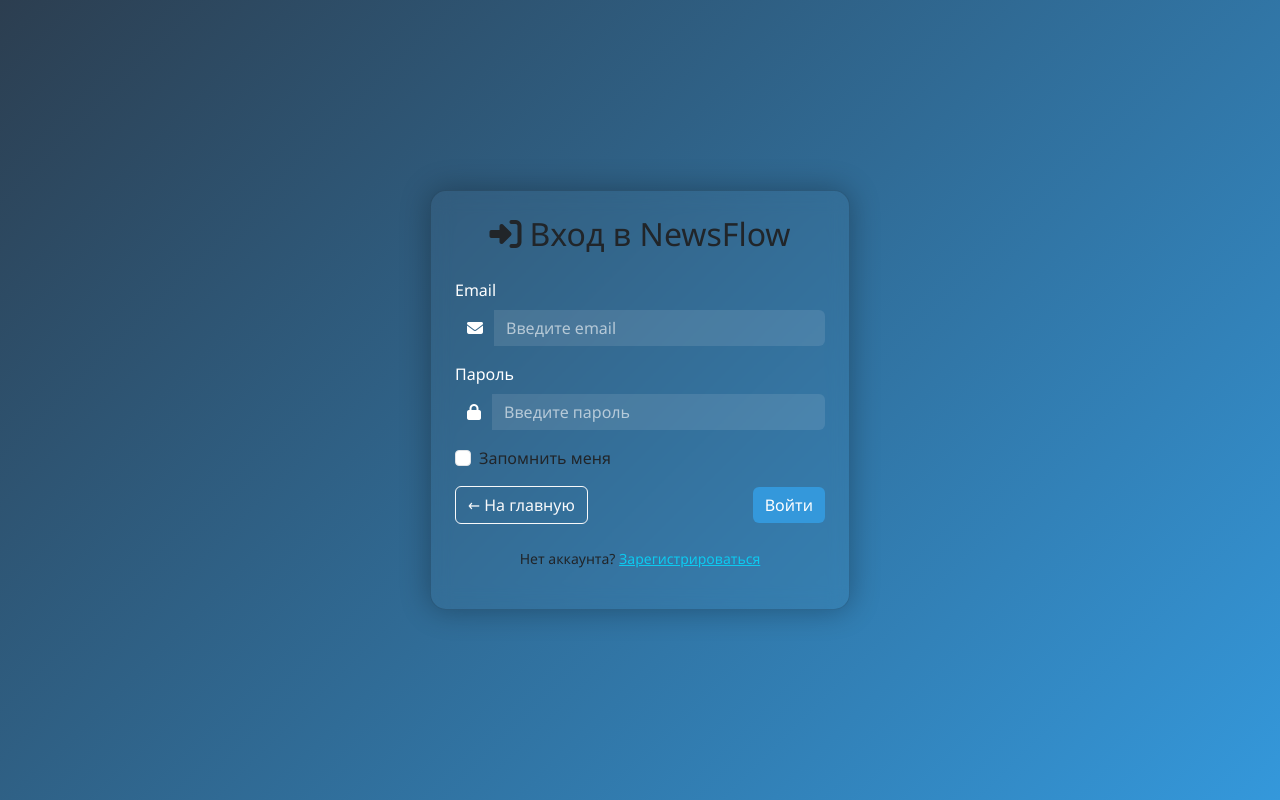
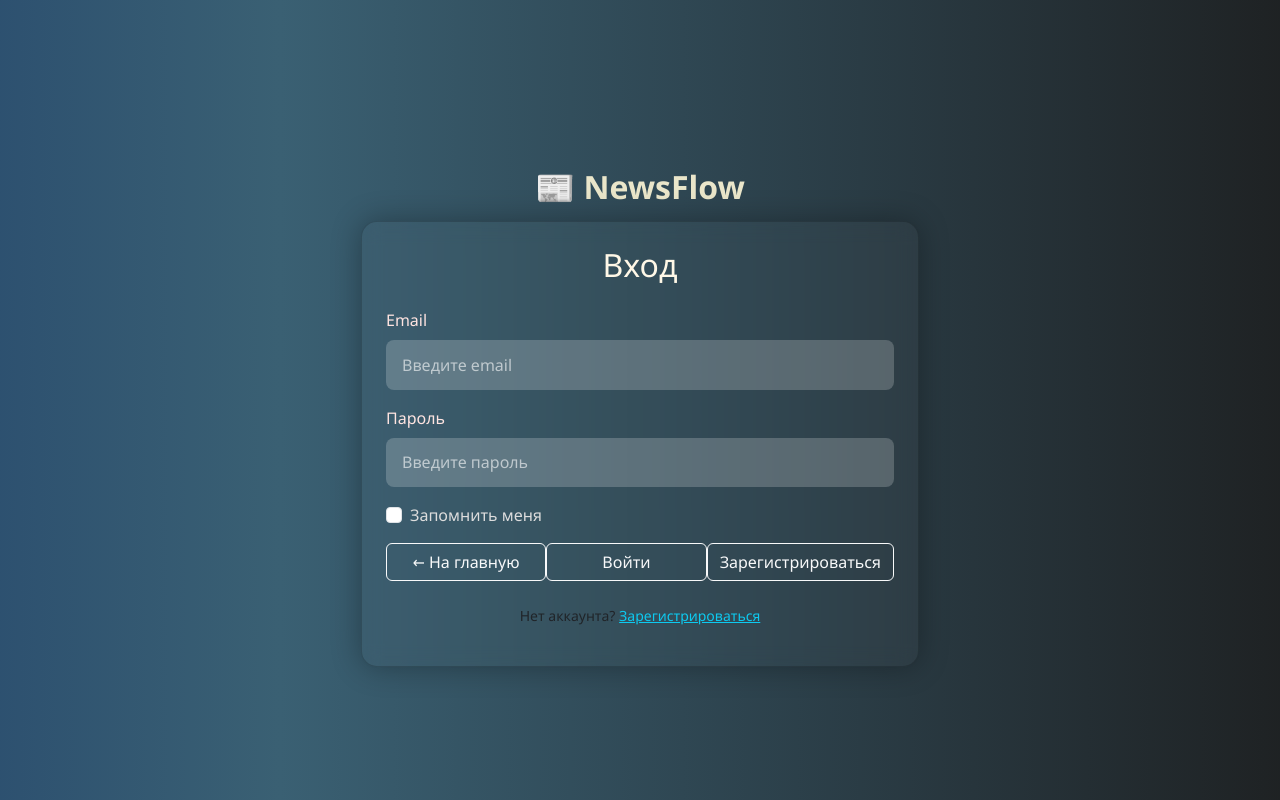
Before and after one commit to Vladchep05/NewsFlow, a Flask app: page /login in a window 1280 px wide. Run offline with Flask 3, Linux system fonts and the light colour scheme.

Commit message:
создал ветку Dev

```diff
--- a/app.py
+++ b/app.py
@@ -14,20 +14,33 @@ app.config['SQLALCHEMY_DATABASE_URI'] = 'sqlite:///data.db'
 app.config['SQLALCHEMY_TRACK_MODIFICATIONS'] = False
 app.config['PERMANENT_SESSION_LIFETIME'] = timedelta(days=365)
 
+db_sess = None
+
 
 @app.route('/')
-@app.route('/home')
 def base_win():
-    return render_template('base.html')
+    global db_sess
+    id = session.get('id', None)
+    if id:
+        user = db_sess.query(User).filter(User.id == id).first()
+        return render_template(
+            'base.html',
+            user_authenticated=True,
+            username=user.username,
+            avatar_url=user.avatar
+        )
+    else:
+        return render_template(
+            'base.html',
+            user_authenticated=False
+        )
 
 
 @app.route('/register', methods=['POST', 'GET'])
 def register():
-    usr_data = [session.get('id', None), session.get('email', None), session.get('password', None)]
+    global db_sess
     form = RegistrationForm()
     if form.validate_on_submit():
-        db_sess = db_session.create_session()
-
         # Получаем данные регестрации
         username = form.username.data
         email = form.email.data
@@ -37,12 +50,12 @@ def register():
         check_username = db_sess.query(User).filter(User.username == username).first()
         if check_username:
             flash('Пользователь с таким именем уже существует!', category='error_username')
-            return redirect(url_for('register'))
+            return render_template('registration.html', form=form)
 
         check_email = db_sess.query(User).filter(User.email == email).first()
         if check_email:
             flash('Пользователь с таким email уже существует!', category='error_email')
-            return redirect(url_for('register'))
+            return render_template('registration.html', form=form)
 
         # Хешируем пароль
         hashed_password = generate_password_hash(password)
@@ -60,8 +73,6 @@ def register():
         db_sess.commit()
 
         session['id'] = new_user.id
-        session['email'] = new_user.email
-        session['password'] = new_user.hashed_password
 
         return redirect('/')
 
@@ -72,14 +83,40 @@ def register():
 def login():
     form = LoginForm()
     if form.validate_on_submit():
-        # логика входа (проверка email/пароля, сессии и т.п.)
-        flash('Успешный вход!', 'success')
-        return redirect(url_for('profile'))  # или куда нужно
+        email = form.email.data
+        password = form.password.data
+        remember = form.remember.data
+
+        # Здесь будет логика проверки пользователя
+        if email == "admin@example.com" and password == "123456":
+            flash('Вы вошли!', 'success')
+            return redirect(url_for('home'))
+        else:
+            flash('Неверный email или пароль.', 'danger')
+
     return render_template('login.html', form=form)
 
 
+@app.route('/check', methods=['POST', 'GET'])
+def regist():
+    form = RegistrationForm()
+    print(session.get('id'))
+    return render_template('registration.html', form=form)
+
+
+@app.route('/exit', methods=['GET'])
+def exit():
+    session.pop('id')
+    return render_template(
+        'base.html',
+        user_authenticated=False
+    )
+
+
 def main():
+    global db_sess
     db_session.global_init("db/data.db")
+    db_sess = db_session.create_session()
     app.run(host='0.0.0.0', port=8080, debug=True)
 
 
--- a/static/css/login.css
+++ b/static/css/login.css
@@ -1,47 +1,93 @@
 body {
-    background: linear-gradient(135deg, #2c3e50, #3498db);
-    color: white;
+    background: linear-gradient(270deg,
+        #1F0E11,
+        #1E2B3C,
+        #2F4F4F,
+        #102C54,
+        #2B2B2B,
+        #2C5364,
+        #3C3F41,
+        #0F2027,
+        #203A43,
+        #16222A,
+        #1B2735,
+        #2E3A59,
+        #1C1C1C,
+        #3A6073,
+        #082567
+    );
+    background-size: 1200% 1200%;
+    animation: smoothGradient 180s ease infinite;
+    min-height: 100vh;
+    display: flex;
+    align-items: center;
+    justify-content: center;
+    color: #2c3e50;
     font-family: 'Segoe UI', Tahoma, Geneva, Verdana, sans-serif;
-    min-height: 100vh;
 }
 
-.login-card {
+@keyframes smoothGradient {
+    0%, 100% { background-position: 0% 50%; }
+    50% { background-position: 100% 50%; }
+}
+
+.card {
     border-radius: 1rem;
     box-shadow: 0 0 30px rgba(0,0,0,0.3);
     background-color: rgba(255,255,255,0.025);
     backdrop-filter: blur(10px);
-    width: 100%;
-    max-width: 420px;
 }
 
 .form-label {
-    color: #fff;
-    font-weight: 500;
-}
-
-.input-group-text {
-    border: none;
+    color: #FFE4E1;
 }
 
 .form-control {
-    background-color: rgba(255,255,255,0.1);
-    color: #fff;
+    background-color: rgba(255,255,255,0.2);
+    color: white;
     border: none;
+    padding: 0.8rem 1rem;
+    border-radius: 0.5rem;
 }
 
 .form-control::placeholder {
     color: rgba(255,255,255,0.6);
 }
 
-.btn-primary {
-    background-color: #3498db;
-    border: none;
+.form-check-label {
+    color: #ddd;
 }
 
-.btn-primary:hover {
-    background-color: #2980b9;
+.heading-title {
+    color: #FFF8E7;
 }
 
-.btn-outline-light:hover {
-    background-color: rgba(255,255,255,0.2);
+.heading-title:hover {
+    transform: scale(1.02);
 }
+
+.d-flex .btn {
+    width: 48%;
+}
+
+.logo {
+    color: #EAE6CA;
+    font-size: 2rem;
+    font-weight: bold;
+    text-align: center;
+    margin: 30px 0 10px;
+}
+
+.logo:hover {
+    transform: scale(1.08);
+}
+
+.flash.danger {
+    background-color: #f8d7da;
+    color: #721c24;
+    border: 1px solid #f5c6cb;
+    padding: 0.75rem;
+    border-radius: 0.5rem;
+    margin-top: 1rem;
+    text-align: center;
+}
--- a/templates/login.html
+++ b/templates/login.html
@@ -2,37 +2,34 @@
 <html lang="ru">
 <head>
     <meta charset="UTF-8">
-    <title>Вход в аккаунт | NewsFlow</title>
-    <meta name="viewport" content="width=device-width, initial-scale=1">
+    <title>Вход</title>
     <link rel="stylesheet" href="https://cdn.jsdelivr.net/npm/bootstrap@5.3.3/dist/css/bootstrap.min.css">
-    <link rel="stylesheet" href="https://cdnjs.cloudflare.com/ajax/libs/font-awesome/6.5.0/css/all.min.css">
     <link rel="stylesheet" href="{{ url_for('static', filename='css/login.css') }}">
 </head>
 <body>
-<div class="container d-flex justify-content-center align-items-center min-vh-100">
-    <div class="card login-card p-4">
-        <h2 class="text-center mb-4"><i class="fa-solid fa-right-to-bracket me-2"></i>Вход в NewsFlow</h2>
+<div class="container">
+
+    <div class="logo">
+        📰 NewsFlow
+    </div>
+
+    <div class="card p-4 col-md-6 mx-auto">
+        <h2 class="text-center mb-4 heading-title">Вход</h2>
 
         <form method="POST">
             {{ form.hidden_tag() }}
 
             <div class="mb-3">
-                <label class="form-label">Email</label>
-                <div class="input-group">
-                    <span class="input-group-text bg-transparent text-white"><i class="fas fa-envelope"></i></span>
-                    {{ form.email(class="form-control", placeholder="Введите email") }}
-                </div>
+                {{ form.email.label(class="form-label") }}
+                {{ form.email(class="form-control", placeholder="Введите email") }}
                 {% for error in form.email.errors %}
                 <div class="text-danger small">{{ error }}</div>
                 {% endfor %}
             </div>
 
             <div class="mb-3">
-                <label class="form-label">Пароль</label>
-                <div class="input-group">
-                    <span class="input-group-text bg-transparent text-white"><i class="fas fa-lock"></i></span>
-                    {{ form.password(class="form-control", placeholder="Введите пароль") }}
-                </div>
+                {{ form.password.label(class="form-label") }}
+                {{ form.password(class="form-control", placeholder="Введите пароль") }}
                 {% for error in form.password.errors %}
                 <div class="text-danger small">{{ error }}</div>
                 {% endfor %}
@@ -43,14 +40,16 @@
                 {{ form.remember.label(class="form-check-label") }}
             </div>
 
-            <div class="d-flex justify-content-between align-items-center">
+            <div class="d-flex justify-content-between">
                 <a href="/" class="btn btn-outline-light">← На главную</a>
-                {{ form.submit(class="btn btn-primary") }}
+                <a href="/" class="btn btn-outline-light">Войти</a>
+                <button type="submit" class="btn btn-outline-light">Зарегистрироваться</button>
             </div>
         </form>
 
-        <p class="mt-4 text-center small">Нет аккаунта? <a href="/register"
-                                                           class="text-decoration-underline text-info">Зарегистрироваться</a>
+        <p class="mt-4 text-center small">
+            Нет аккаунта?
+            <a href="/register" class="text-decoration-underline text-info">Зарегистрироваться</a>
         </p>
     </div>
 </div>
```
Also changed, not shown: static/css/base.css (added, +75 -0 lines), static/css/registration.css (+33 -41 lines), templates/base.html (+48 -16 lines), db/data.db.
